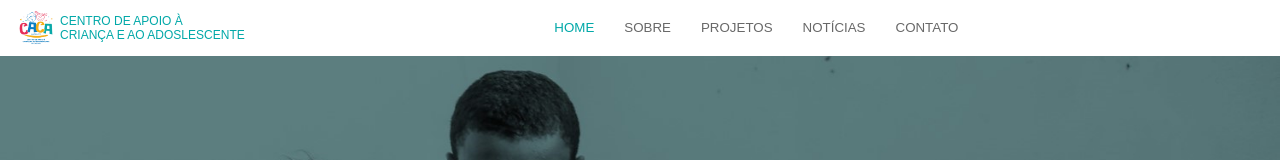
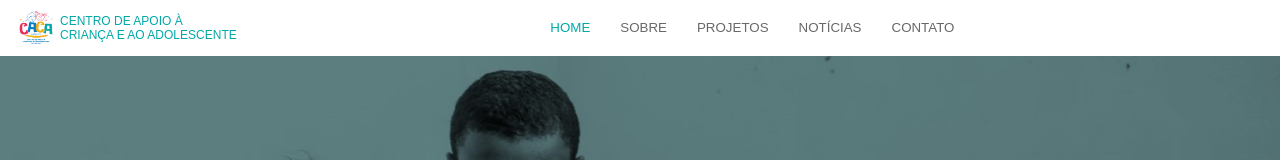
Before and after one commit to caiofeitosa7/caca, a Vue app: page / in a window 1280 px wide. Shown: the top 160 px of the page. Built offline with nearby package versions, Linux system fonts and the light colour scheme; a web font is replaced by a local one.

Commit message:
fix: erro de português

```diff
--- a/src/components/MenuSite.vue
+++ b/src/components/MenuSite.vue
@@ -41,7 +41,7 @@
             <a href="/" class="is-flex is-align-items-center">
                 <img class="image is-rounded is-48x48" src="@/assets/images/logo-caca.png" alt="Logo do CACA">
                 <p class="is-size-7 has-text-start">
-                    CENTRO DE APOIO À<br>CRIANÇA E AO ADOSLESCENTE
+                    CENTRO DE APOIO À<br>CRIANÇA E AO ADOLESCENTE
                 </p>
             </a>
         </h1>
```
